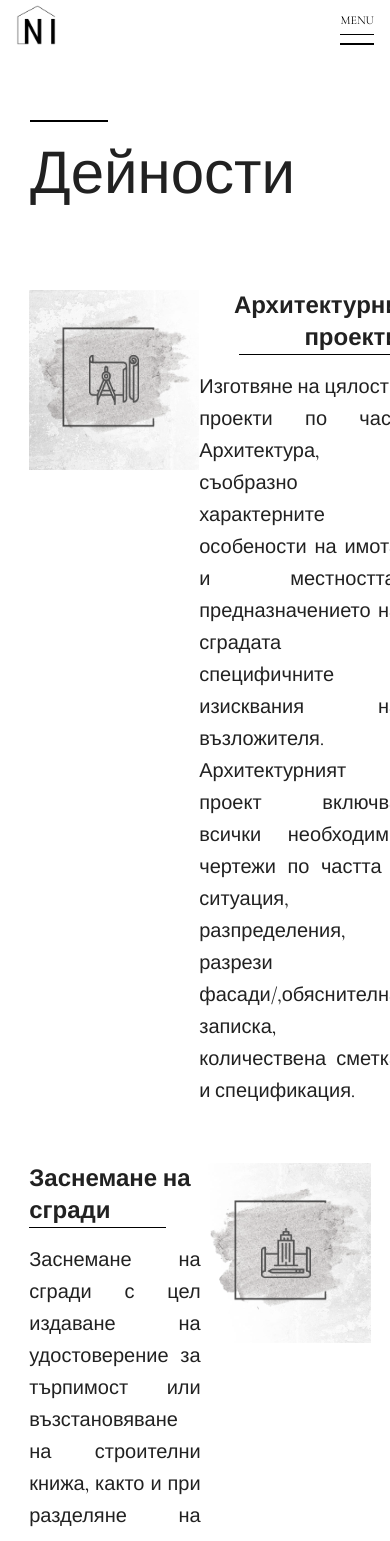
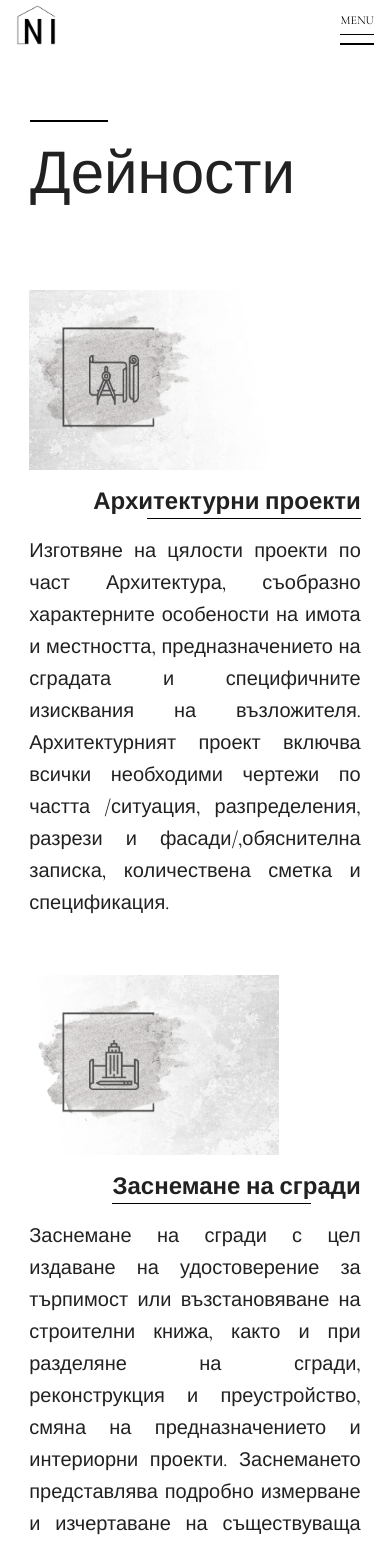
Before and after one commit to borisgarkov/arch_portfolio, a Next.js app: page /activities in a window 390 px wide. Shown: the top 1541 px of the page. Built offline with nearby package versions, Linux system fonts and the light colour scheme.

Commit message:
activities and sidemenu updated for mobile

```diff
--- a/components/Activities/ActivitiesTemplate.js
+++ b/components/Activities/ActivitiesTemplate.js
@@ -2,14 +2,31 @@ import Box from "@mui/material/Box";
 import Fade from "@mui/material/Fade";
 import ActivitiesImageSection from "./ActivitiesImageSection";
 import ActivitiesTextSection from "./ActivitiesTextSection";
+import useScreenResolution from '../../hooks/useScreenResolution';
+
+const MobileSectionAlignment = ({ activity }) => {
+    return (
+        <>
+            <ActivitiesImageSection activity={activity} />
+            <ActivitiesTextSection activity={activity} />
+        </>
+    )
+}
 
 export default function ActivitiesTemplate({ activity, index }) {
+    const isMobile = useScreenResolution('lg');
+
     return (
         <Fade in timeout={1000} style={{ transitionDelay: `${index * 400}ms` }}>
             <Box sx={{
-                width: '100%', display: 'flex', flexDirection: 'row',
+                width: '100%', display: 'flex', flexDirection: { xs: 'column', lg: 'row' },
+                gap: { xs: 2, lg: 0 },
                 marginBottom: 7, justifyContent: 'space-between'
             }}>
+                {
+                    isMobile
+                        ? <MobileSectionAlignment activity={activity} />
+                        : <>
                             {
                                 activity.reverse
                                     ? <>
@@ -21,6 +38,8 @@ export default function ActivitiesTemplate({ activity, index }) {
                                         <ActivitiesTextSection activity={activity} />
                                     </>
                             }
+                        </>
+                }
             </Box>
         </Fade >
     )
--- a/components/Activities/ActivitiesTextSection.js
+++ b/components/Activities/ActivitiesTextSection.js
@@ -1,13 +1,16 @@
 import Box from "@mui/material/Box";
 import Typography from "@mui/material/Typography";
+import useScreenResolution from "../../hooks/useScreenResolution";
 
 export default function ActivitiesTextSection({ activity }) {
+    const isMobile = useScreenResolution('lg');
+
     return (
         <Box sx={{
             display: 'flex',
             flexDirection: 'column',
             flexBasis: '70%',
-            textAlign: activity.reverse ? 'left' : 'right'
+            textAlign: isMobile ? 'right' : activity.reverse ? 'left' : 'right'
         }}>
             <Box>
                 <Typography variant='h5' sx={{
--- a/components/Navigation/SidebarMenu.js
+++ b/components/Navigation/SidebarMenu.js
@@ -1,4 +1,4 @@
-import { IconButton, Stack, Typography } from '@mui/material';
+import { Box, IconButton, Stack, Typography } from '@mui/material';
 import ArrowForwardIosIcon from '@mui/icons-material/ArrowForwardIos';
 import styles from './sidebar-style.module.css';
 import { useState } from 'react';
@@ -82,7 +82,7 @@ export default function SidebarMenu(props) {
                 <IconButton sx={{ ...projectMenuItemStyle, position: 'absolute', top: '23px', left: '-43px' }}>
                     <ArrowForwardIosIcon />
                 </IconButton>
-                <Typography className={styles.menuItem}>Проекти</Typography>
+                <Box className={styles.menuItem}>Проекти</Box>
             </Stack>
 
             <Stack sx={{
```
Lines whose indentation alone changed are shown as unchanged.
